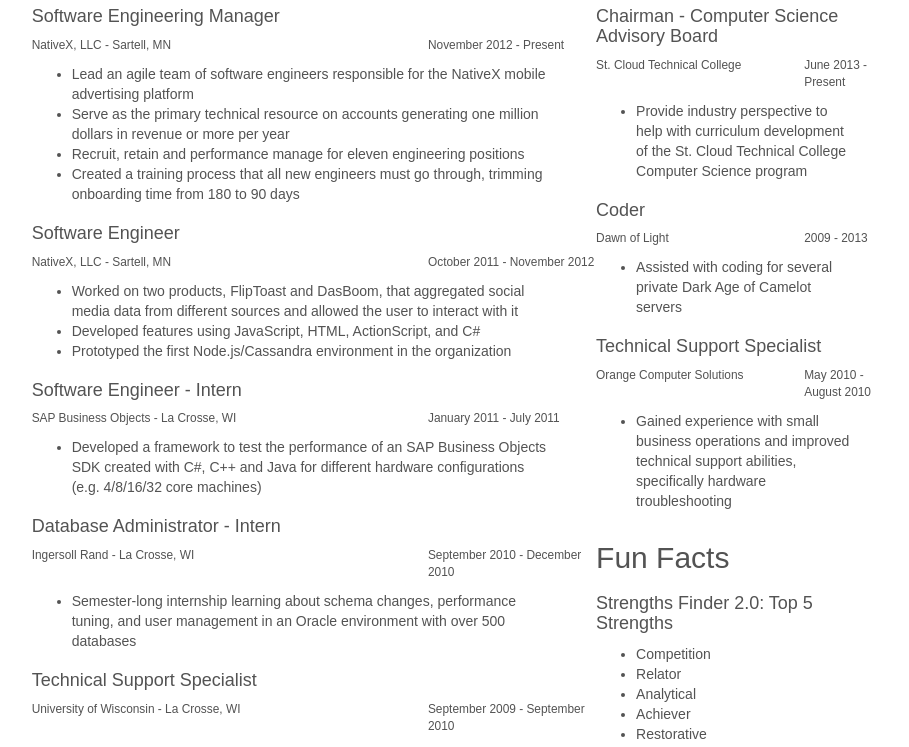
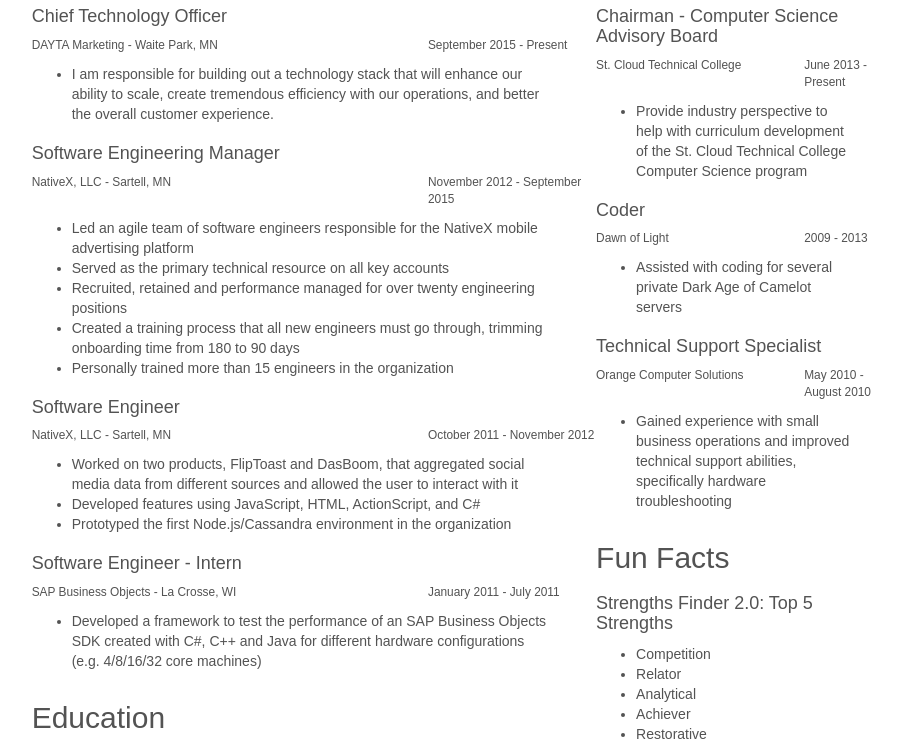
Before and after one commit to stephenwoods/stephenwoods.github.io, a plain HTML site: page index.html in a window 1280 px wide. Shown: the part 192-939 px from the top of the page, without its empty margins (185-1094 px from the left). Drawn offline with nearby package versions, Linux system fonts and the light colour scheme; a web font is replaced by a local one.

Commit message:
Added DAYTA Marketing.  Looking back at the code, I think I've got some refactoring to do...

```diff
--- /dev/null
+++ b/css/index.css
@@ -0,0 +1,30 @@
+@font-face {
+    font-family: 'Francois One';
+    font-style: normal;
+    font-weight: 400;
+    src: url(https://themes.googleusercontent.com/static/fonts/francoisone/v7/bYbkq2nU2TSx4SwFbz5sCHhCUOGz7vYGh680lGh-uXM.woff) format('woff');
+}
+
+* {
+    font-family: 'Francois One', sans-serif;
+    position: relative;
+    color: #535353;
+}
+
+.pad-top { /* Pad the top so text doesn't run up next to something... */
+    padding-top:5px;
+}
+
+.more-info:hover {
+    color:#EB6800;
+    cursor:pointer;
+}
+
+a {
+  color:#535353;
+}
+
+.marginal {
+  margin-left: 5px;
+  margin-right: 5px;
+}
--- a/index.html
+++ b/index.html
@@ -5,43 +5,10 @@
     <meta http-equiv="X-UA-Compatible" content="IE=edge">
     <meta name="viewport" content="width=device-width, initial-scale=1">
     <title>Stephen Woods</title>
-
     <link rel="stylesheet" href="css/vex.css" />
     <link rel="stylesheet" href="css/vex-theme-os.css" />
     <link href="css/bootstrap.min.css" rel="stylesheet">
-    <style>
-        @font-face {
-            font-family: 'Francois One';
-            font-style: normal;
-            font-weight: 400;
-            src: url(https://themes.googleusercontent.com/static/fonts/francoisone/v7/bYbkq2nU2TSx4SwFbz5sCHhCUOGz7vYGh680lGh-uXM.woff) format('woff');
-        }
-
-        * {
-            font-family: 'Francois One', sans-serif;
-            position: relative;
-            color: #535353;
-        }
-
-        .pad-top { /* Pad the top so text doesn't run up next to something... */
-            padding-top:5px;
-        }
-
-        .more-info:hover {
-            color:#EB6800;
-            cursor:pointer;
-        }
-
-        a {
-          color:#535353;
-        }
-
-        .marginal {
-          margin-left: 5px;
-          margin-right: 5px;
-        }
-
-    </style>
+    <link rel="stylesheet" href="css/index.css" />
   </head>
   <body>
     <div class="container-fluid marginal">
@@ -67,22 +34,39 @@
                 <h2>Experience</h2>
               </div>
               <div class="row">
+                <h4>Chief Technology Officer</h4>
+                <div class="row">
+                  <div class="col-md-8">
+                    <p class="small more-info" id="dayta">DAYTA Marketing - Waite Park, MN</p>
+                  </div>
+                  <div class="col-md-4">
+                    <p class="small">September 2015 - Present</p>
+                  </div>
+                </div>
+                <div class="row">
+                  <div class="col-md-11">
+                    <ul>
+                      <li>I am responsible for building out a technology stack that will enhance our ability to scale, create tremendous efficiency with our operations, and better the overall customer experience.</li>
+                    </ul>
+                  </div>
+                </div>
                 <h4>Software Engineering Manager</h4>
                 <div class="row">
                   <div class="col-md-8">
                     <p class="small more-info" id="nativex">NativeX, LLC - Sartell, MN</p>
                   </div>
                   <div class="col-md-4">
-                    <p class="small">November 2012 - Present</p>
+                    <p class="small">November 2012 - September 2015</p>
                   </div>
                 </div>
                 <div class="row">
                   <div class="col-md-11">
                     <ul>
-                      <li>Lead an agile team of software engineers responsible for the NativeX mobile advertising platform</li>
-                      <li class="more-info" id="technicalsales">Serve as the primary technical resource on accounts generating one million dollars in revenue or more per year</li>
-                      <li>Recruit, retain and performance manage for eleven engineering positions</li>
+                      <li>Led an agile team of software engineers responsible for the NativeX mobile advertising platform</li>
+                      <li class="more-info" id="technicalsales">Served as the primary technical resource on all key accounts</li>
+                      <li>Recruited, retained and performance managed for over twenty engineering positions</li>
                       <li>Created a training process that all new engineers must go through, trimming onboarding time from 180 to 90 days</li>
+                      <li>Personally trained more than 15 engineers in the organization</li>
                     </ul>
                   </div>
                 </div>
@@ -117,38 +101,6 @@
                   <div class="col-md-11">
                     <ul>
                       <li>Developed a framework to test the performance of an SAP Business Objects SDK created with C#, C++ and Java for different hardware configurations (e.g. 4/8/16/32 core machines)</li>
-                    </ul>
-                  </div>
-                </div>
-                <h4>Database Administrator - Intern</h4>
-                <div class="row">
-                  <div class="col-md-8">
-                    <p class="small">Ingersoll Rand - La Crosse, WI</p>
-                  </div>
-                  <div class="col-md-4">
-                    <p class="small">September 2010 - December 2010</p>
-                  </div>
-                </div>
-                <div class="row">
-                  <div class="col-md-11">
-                    <ul>
-                      <li>Semester-long internship learning about schema changes, performance tuning, and user management in an Oracle environment with over 500 databases</li>
-                    </ul>
-                  </div>
-                </div>
-                <h4>Technical Support Specialist</h4>
-                <div class="row">
-                  <div class="col-md-8">
-                    <p class="small">University of Wisconsin - La Crosse, WI</p>
-                  </div>
-                  <div class="col-md-4">
-                    <p class="small">September 2009 - September 2010</p>
-                  </div>
-                </div>
-                <div class="row">
-                  <div class="col-md-11">
-                    <ul>
-                      <li>Provided hardware and software support for more than 800 faculty computers at the University of Wisconsin - La Crosse</li>
                     </ul>
                   </div>
                 </div>
--- a/js/resume.js
+++ b/js/resume.js
@@ -46,6 +46,7 @@
   resume['myroleinsocial'] = new DetailedInformation('My Role on FlipToast/DasBoom','I was the primary backend developer for FlipToast and DasBoom.  My secondary responsibility was to architect and implement our logic layer on the front-end.  We retrieved a TON of data from the various social networks in different formats that needed to be packaged neatly for our front-end developers.');
   resume['technicalsales'] = new DetailedInformation('Sales Engineering','Often times big partners have very specific ways they want to leverage ad technology.  I am responsible for helping sell our vision from a technical perspective and help determine the best course of action for integrating with NativeX.');
   resume['dolproject'] = new DetailedInformation('Dawn of Light', 'Dawn of Light is an open-source project that made private servers widely available for Dark Age of Camelot (a 13-year-old MMORPG).  My contributions to the project were more or less my first foray into real coding.  My crowning achievement was creating an automated player event system.  This system would teleport all players to a particular zone in the game, set up a bunch of keeps (castles), merchants, and teleporters, then begin a battle.  At the end of the battle it would award points to the highest rated factions and players, allowing them to purchase new skills.');
+  resume['dayta'] = new DetailedInformation('DAYTA Marketing', 'DAYTA Marketing is a full-service social media management company.  My job at DAYTA is to optimize current processes and procedures with existing technology, identify areas where we can create custom software to help scale our business, and lead a team in the development of that custom software.');
   resume['nativex'] = new DetailedInformation('NativeX', 'NativeX strives to be the world leader in native advertising for games.  In practice, this means trying to deliver the right kind of ad (video, popup, rewarded, non-rewarded) to the right user at the right time.  For example, when you\'ve just lost a game, the last thing you want is a nasty popup.  An ad where you can get a boost to help you beat the game, however, might be enticing.');
 
   // Set the more-info objects to clickable and see if we need to let the user know about clickability.
```
Also changed, not shown: 1 other file.
